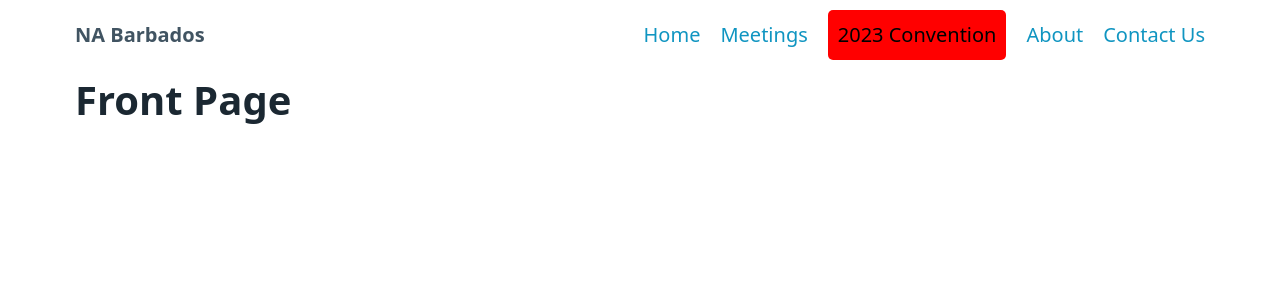
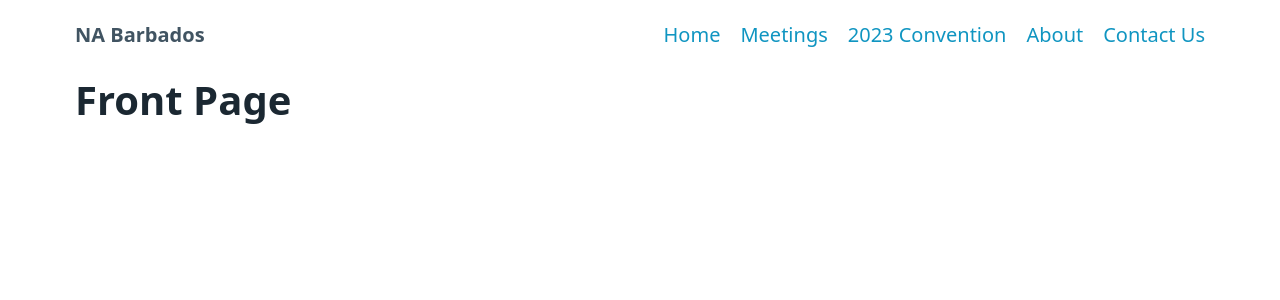
Before and after one commit to toonkii/na-barbados.org, a SvelteKit app: page / in a window 1280 px wide. Shown: the top 300 px of the page. Built offline with nearby package versions, Linux system fonts and the light colour scheme.

Commit message:
Normal menu item.

```diff
--- a/src/components/MainMenu.svelte
+++ b/src/components/MainMenu.svelte
@@ -8,7 +8,8 @@
 		<ul>
 			<li><a href="/">Home</a></li>
 			<li><a href="/meetings">Meetings</a></li>
-			<li><a class="btn-background" href="/convention" role="button">2023 Convention</a></li>
+			<!-- <li><a class="btn-background" href="/convention" role="button">2023 Convention</a></li> -->
+			<li><a href="/convention">2023 Convention</a></li>
 			<li><a href="/about">About</a></li>
 			<li><a href="/contact">Contact Us</a></li>
 		</ul>
```
